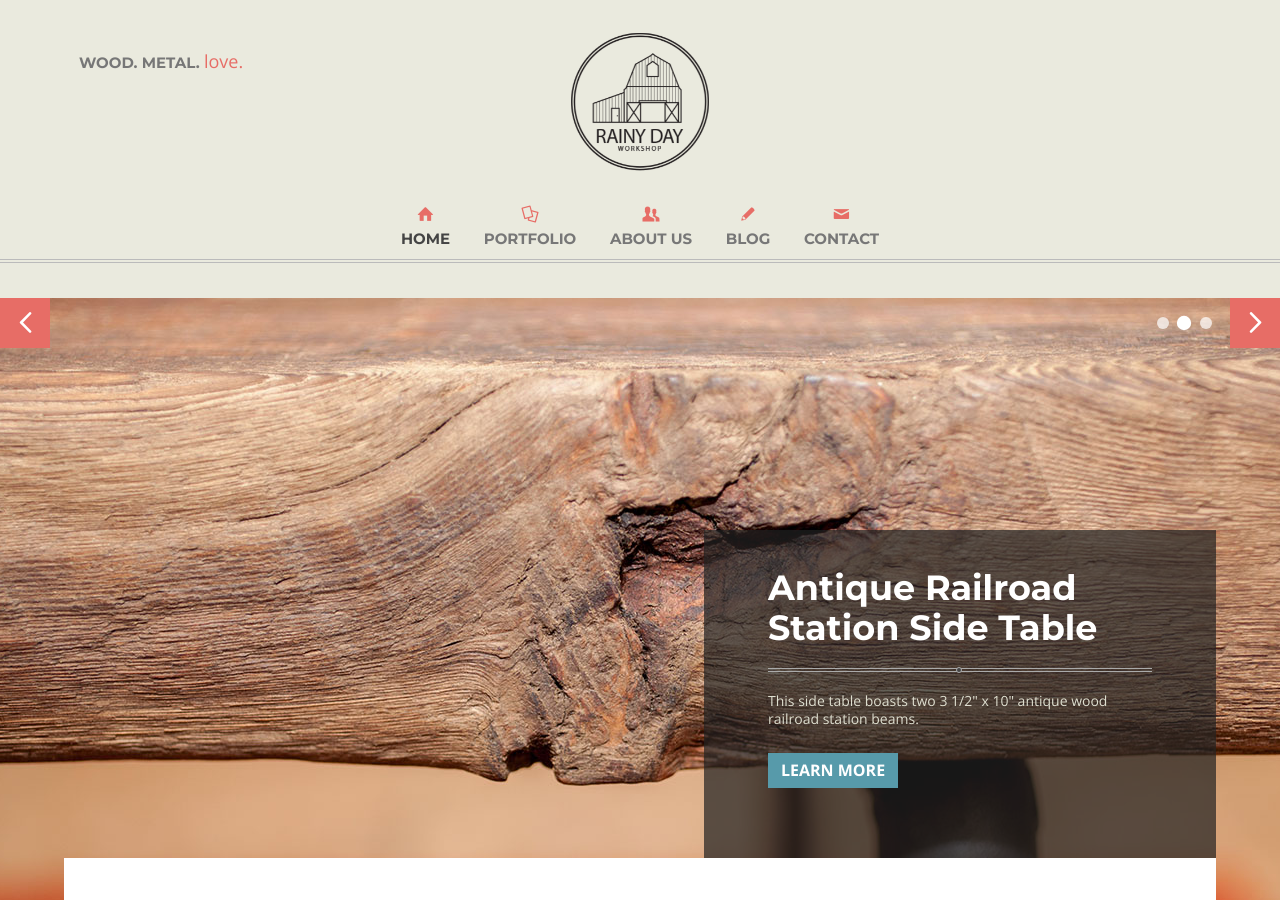
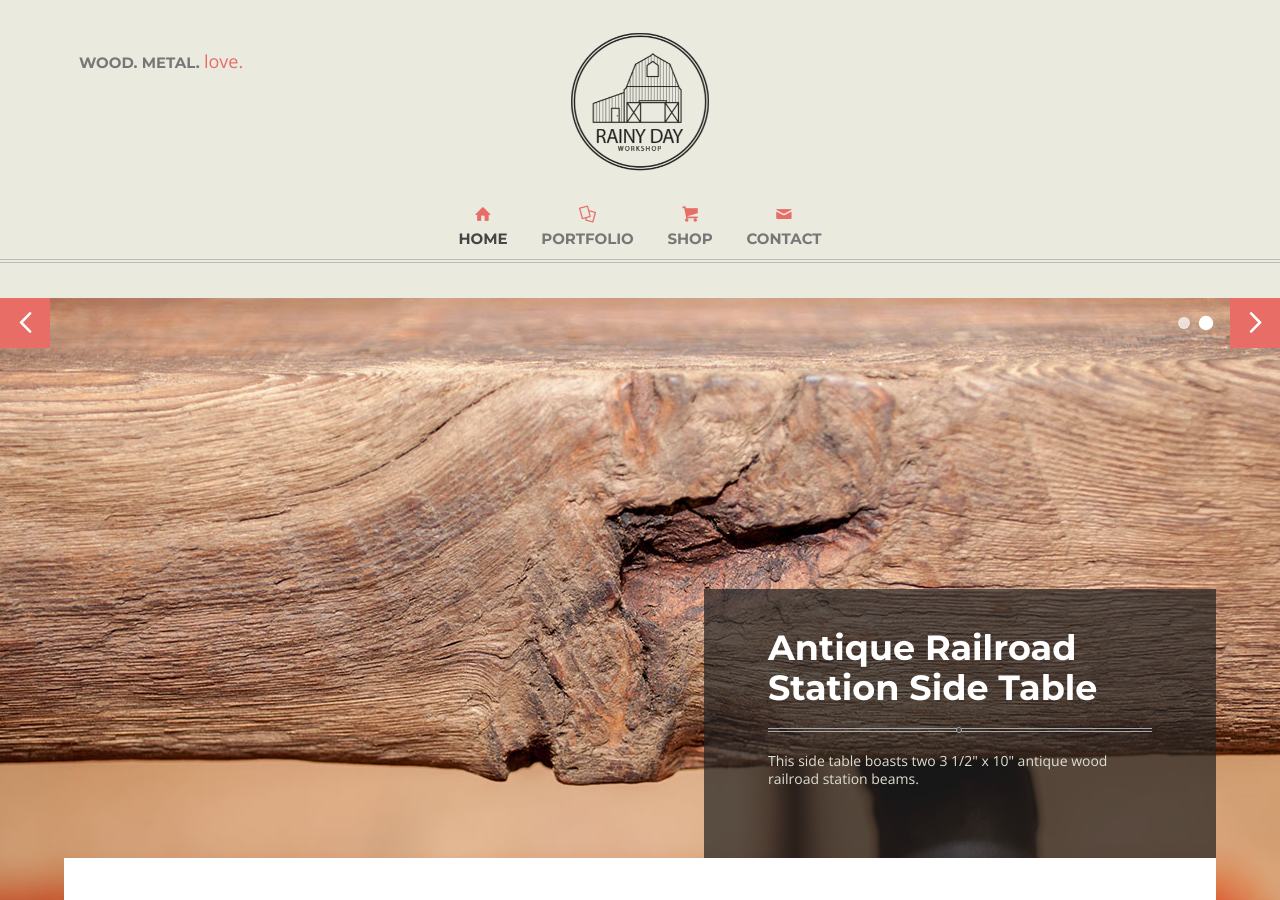
Before and after one commit to audioroger/rdw, a Jekyll site: the page built from index.html, in a window 1280 px wide and 900 px high. Built offline with Jekyll 4.4.1, drawn with Linux system fonts in a browser that asks for light colours; some of the changed text lies outside the part shown.

Commit message:
removed incomplete pages, added shop.

```diff
--- a/_config.yml
+++ b/_config.yml
@@ -4,7 +4,7 @@ email: build@rainydayworkshop.com
 description: "Custom built furniture using antique materials with wood, metal and love in Houston TX."
 baseurl: "/rdw"
 url: "http://audioroger.github.io"
-year: "2014"
+year: "2015"
 
 # Build settings
 markdown: kramdown
--- a/_includes/header.html
+++ b/_includes/header.html
@@ -34,20 +34,29 @@
                         <i class="icons col1-text">&#59190;</i> Portfolio
                       </a>
                     </li>
-                    <li {% if page.title == "About Us" %}
+                    <li>
+                      <a href="https://www.etsy.com/shop/rainydayworkshopco" target="_blank">
+                        <i class="icons col1-text">&#59197;</i> Shop
+                      </a>
+                    </li>
+                    <!--
+<li {% if page.title == "About Us" %}
                       class="active"
                     {% endif %}>
                       <a href="{{site.baseurl}}/about">
                         <i class="icons col1-text">&#128101;</i> About Us
                       </a>
                     </li>
-                    <li {% if page.title == "Blog" %}
+-->
+                    <!--
+<li {% if page.title == "Blog" %}
                       class="active"
                     {% endif %}>
                       <a href="{{site.baseurl}}/blog">
                         <i class="icons col1-text">&#9998;</i> Blog
                       </a>
                     </li>
+-->
                     <li {% if page.title == "Contact" %}
                       class="active"
                     {% endif %}>
--- a/index.html
+++ b/index.html
@@ -13,7 +13,7 @@ title: Home
           <h2>Antique Barnwood Coffee Table</h2>
           <p>Made with love, this antique barnwood table uses a metal drygoods rack for the base.<b class="caret"></b>
           </p>
-          <a href="#" class="btn col2">Learn More</a>
+          <!-- <a href="#" class="btn col2">Learn More</a> -->
         </div>
            <div class="bg" style="background-image:url({{site.baseurl}}/images/slider/slide_1.jpg)">
              <img src="{{site.baseurl}}/images/slider/slide_1.jpg" alt="The Antique Barnwood Coffee Table in the living room with a cute black dog on the couch">
@@ -24,13 +24,14 @@ title: Home
           <h2>Antique Railroad Station Side Table</h2>
           <p>This side table boasts two 3 1/2" x 10" antique wood railroad station beams.<b class="caret"></b>
           </p>
-          <a href="#" class="btn col3">Learn More</a>
+          <!-- <a href="#" class="btn col3">Learn More</a> -->
         </div>
         <div class="bg" style="background-image:url({{site.baseurl}}/images/slider/slide_2.jpg)">
           <img src="{{site.baseurl}}/images/slider/slide_2.jpg" alt="">
         </div>
     </li>
-    <li>
+   <!--
+ <li>
         <div class="item-caption">
           <h2>Take a Look Behind the Scenes</h2>
           <p>Learn how we make what we make in our workshop.<b class="caret"></b>
```
Also changed, not shown: other parts of index.html (+1 -1 lines).
